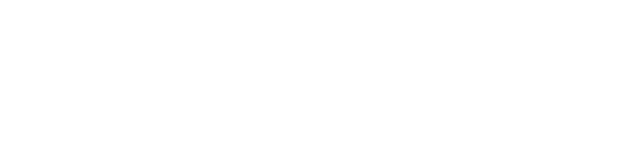
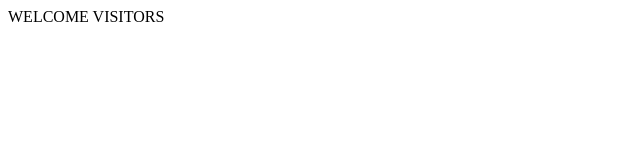
Before and after one commit to realnitesh/virtualtechnicians, a plain HTML site: page index.html in a window 1280 px wide. Shown: the whole page, without its empty margins (0-640 px from the left). Drawn offline with Linux system fonts and the light colour scheme.

Commit message:
version 2

```diff
--- a/index.html
+++ b/index.html
@@ -1,4 +1,9 @@
 <html>
 	<head>
+		<title>VirtualTechniciansiT
+		</title>
 		</head>
+		<body>
+			WELCOME VISITORS
+		</body>
 </html>
```
